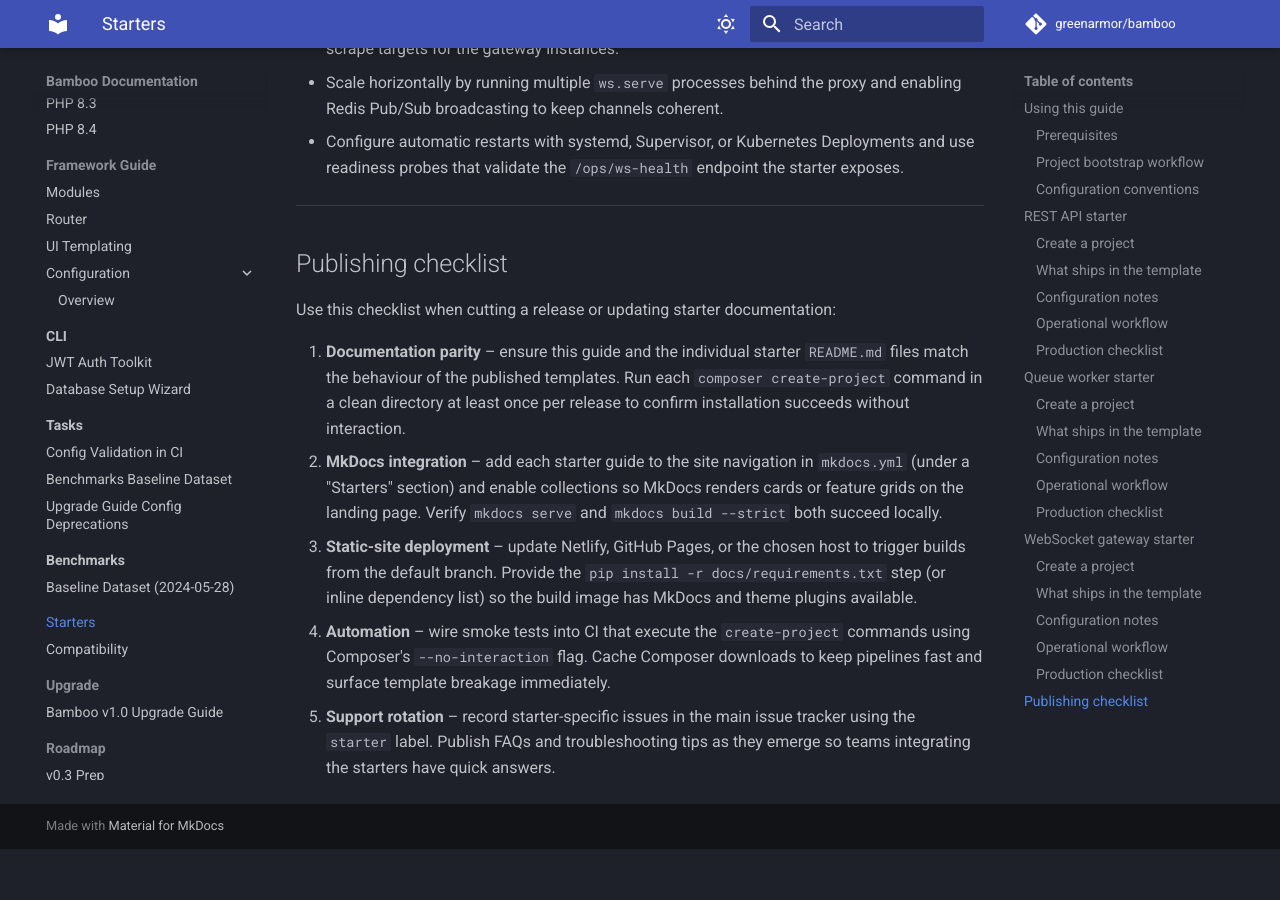
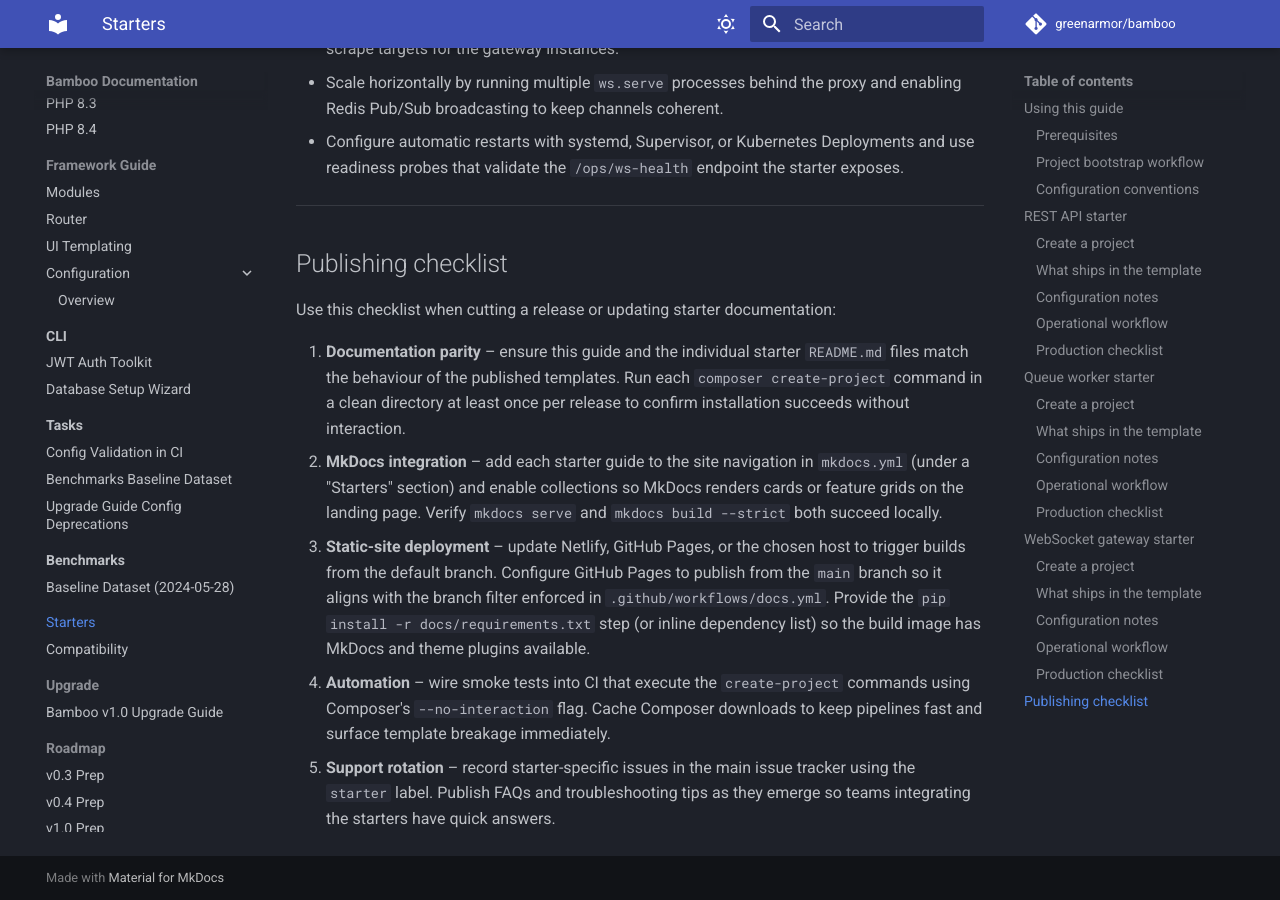
Before and after one commit to greenarmor/bamboo, an MkDocs documentation site: the page built from docs/starters/README.md, in a window 1280 px wide and 900 px high, scrolled down 6468 px. Built offline with MkDocs 1.6.1 and Material for MkDocs 9.7.7, drawn with Linux system fonts in a browser that asks for light colours; comment, search, counter and statistics services are not loaded; before the commit the page ends 7317 px from its top, so only the background shows below that.

Commit message:
Clarified the static-site deployment checklist so GitHub Pages builds run from main and pointed maintainers to .github/workflows/docs.yml for the enforced branch filter.

```diff
--- a/docs/starters/README.md
+++ b/docs/starters/README.md
@@ -256,9 +256,11 @@
    renders cards or feature grids on the landing page. Verify `mkdocs serve` and
    `mkdocs build --strict` both succeed locally.
 3. **Static-site deployment** – update Netlify, GitHub Pages, or the chosen host
-   to trigger builds from the default branch. Provide the `pip install -r
-   docs/requirements.txt` step (or inline dependency list) so the build image has
-   MkDocs and theme plugins available.
+   to trigger builds from the default branch. Configure GitHub Pages to publish
+   from the `main` branch so it aligns with the branch filter enforced in
+   `.github/workflows/docs.yml`. Provide the
+   `pip install -r docs/requirements.txt` step (or inline dependency list) so the
+   build image has MkDocs and theme plugins available.
 4. **Automation** – wire smoke tests into CI that execute the `create-project`
    commands using Composer's `--no-interaction` flag. Cache Composer downloads to
    keep pipelines fast and surface template breakage immediately.
```
